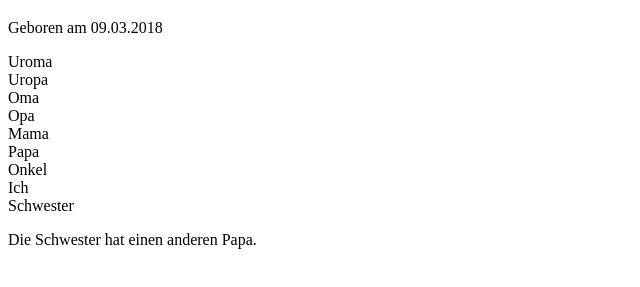
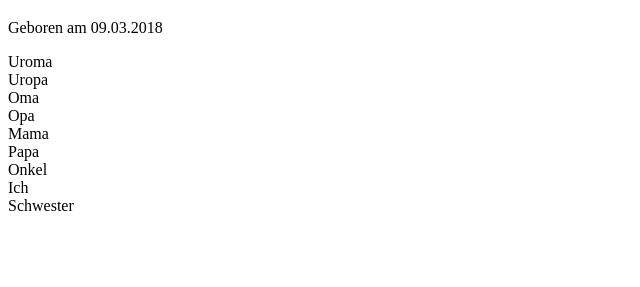
Before and after one commit to lucaszatkowski3-eng/info-html-, a plain HTML site: page index.html in a window 1280 px wide. Shown: the part 257-544 px from the top of the page, without its empty margins (0-640 px from the left). Drawn offline with Linux system fonts and the light colour scheme.

Commit message:
Update index.html

```diff
--- a/index.html
+++ b/index.html
@@ -41,8 +41,6 @@
         <div class="person">Ich</div>
         <div class="person">Schwester</div>
     </div>
-
-    <p class="hinweis">Die Schwester hat einen anderen Papa.</p>
 </div>
 </body>
 </html>
```
